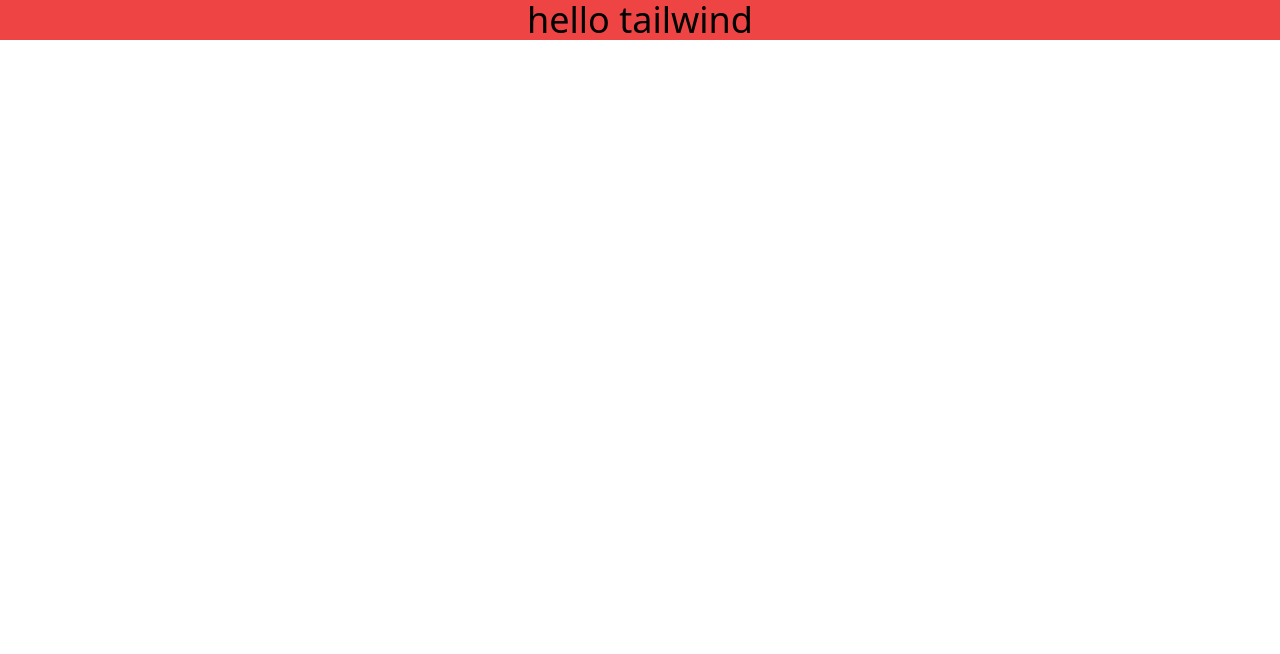
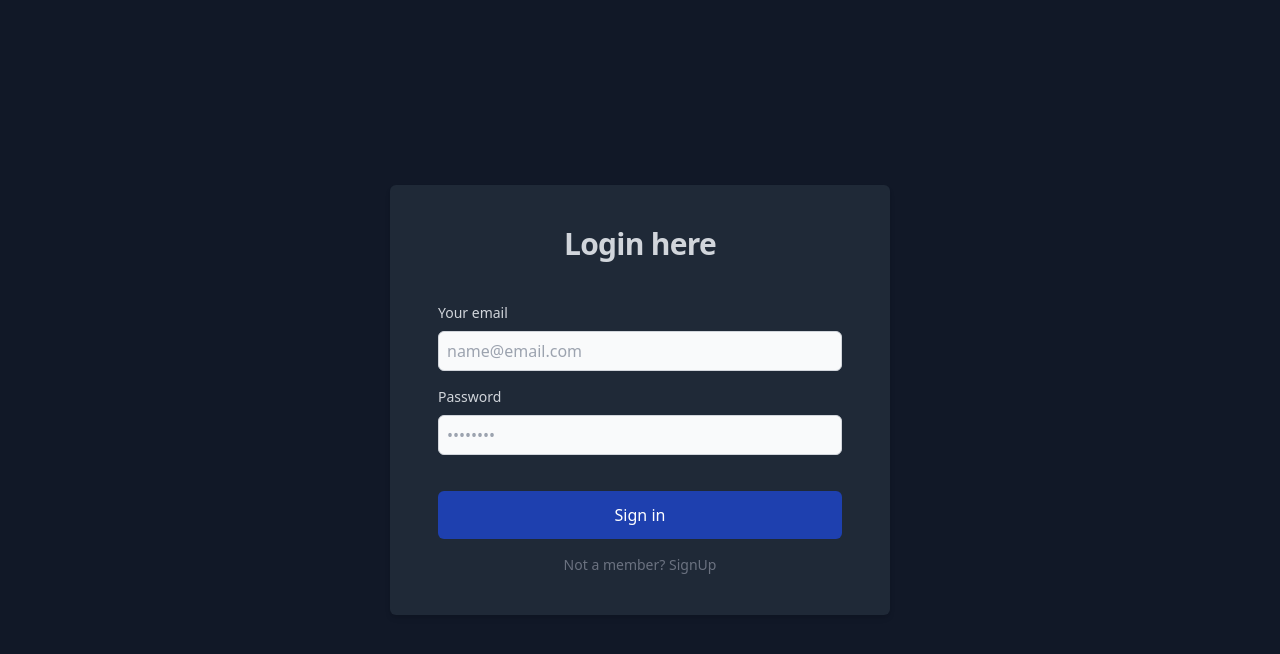
Before and after one commit to ankitt26/mini_shop, a React (Vite) app: page / in a window 1280 px wide. Shown: the top 654 px of the page. Built offline with nearby package versions, Linux system fonts and the light colour scheme.

Commit message:
Create Login component

```diff
--- a/package.json
+++ b/package.json
@@ -30,6 +30,8 @@
     "eslint-plugin-react-hooks": "^4.6.0",
     "eslint-plugin-react-refresh": "^0.4.5",
     "postcss": "^8.4.32",
+    "prettier": "^3.1.1",
+    "prettier-plugin-tailwindcss": "^0.5.10",
     "stylelint": "^13.13.1",
     "stylelint-config-standard": "^21.0.0",
     "stylelint-csstree-validator": "^1.9.0",
--- a/src/App.jsx
+++ b/src/App.jsx
@@ -1,11 +1,10 @@
 import './App.css';
+import Login from './components/Login';
 
 function App() {
   return (
     <>
-      <div>
-        <h1 className="text-4xl bg-red-500 text-center">hello tailwind</h1>
-      </div>
+      <Login />
     </>
   );
 }
--- /dev/null
+++ b/src/components/Login.jsx
@@ -0,0 +1,89 @@
+import { useState } from "react";
+export default function Login() {
+  const [email, setemail] = useState("");
+  const [password, setpassword] = useState("");
+
+  const submitdata = (e) => {
+    e.preventDefault();
+    const userdata = {
+      email: email,
+      password: password,
+    };
+
+    console.log(userdata);
+  };
+
+  return (
+    <section className="flex h-screen items-center justify-center bg-gray-900">
+      <div className="mx-auto flex w-[500px] flex-col items-center justify-center gap-10 rounded-md border-none bg-gray-800 py-10 shadow-md sm:w-11/12">
+        <h2 className="text-3xl font-bold leading-tight tracking-tight text-gray-300">
+          Login here
+        </h2>
+        <form
+          className="[w-400px] flex w-full flex-col items-center justify-start gap-4 px-12 sm:w-full sm:px-6"
+          onSubmit={submitdata}
+        >
+          <div className="flex w-full flex-col gap-2">
+            <label
+              htmlFor="email"
+              className="text-sm font-medium text-gray-300"
+            >
+              Your email
+            </label>
+            <input
+              type="email"
+              name="email"
+              id="email"
+              className="h-10 w-full rounded-md border border-gray-300 bg-gray-50 pl-2 text-gray-900"
+              placeholder="name@email.com"
+              autoComplete="email"
+              onChange={(e) => setemail(e.target.value)}
+              value={email}
+              required
+            />
+          </div>
+
+          <div className="flex w-full flex-col gap-2">
+            <label
+              htmlFor="password"
+              className=" text-sm font-medium text-gray-300"
+            >
+              Password
+            </label>
+
+            <input
+              type="password"
+              name="password"
+              id="password"
+              placeholder="••••••••"
+              autoComplete="current-password"
+              onChange={(e) => setpassword(e.target.value)}
+              value={password}
+              className="h-10 w-full rounded-md border border-gray-300 bg-gray-50 pl-2 text-gray-900 sm:text-sm "
+              required
+            />
+          </div>
+
+          <button
+            type="submit"
+            className="mt-5 flex w-full justify-center rounded-md bg-blue-800 px-8 py-3 text-white"
+          >
+            Sign in
+          </button>
+
+          <div>
+            <p className="text-sm font-light text-gray-500">
+              Not a member?{" "}
+              <a
+                href="#"
+                className="text-primary-600 font-medium hover:underline"
+              >
+                SignUp
+              </a>
+            </p>
+          </div>
+        </form>
+      </div>
+    </section>
+  );
+}
--- a/tailwind.config.js
+++ b/tailwind.config.js
@@ -1,8 +1,16 @@
 /** @type {import('tailwindcss').Config} */
 export default {
-  content: ['./index.html', './src/**/*.{js,ts,jsx,tsx}'],
+  content: ["./index.html", "./src/**/*.{js,ts,jsx,tsx}"],
   theme: {
-    extend: {},
+    extend: {
+      screens: {
+        sm: { min: "320px", max: "768px" },
+
+        md: { min: "768.1px", max: "1023px" },
+
+        lg: { min: "1024px", max: "1279px" },
+      },
+    },
   },
   plugins: [],
 };
```
Also changed, not shown: 2 other files (tests, documents, lock files or other folders).
